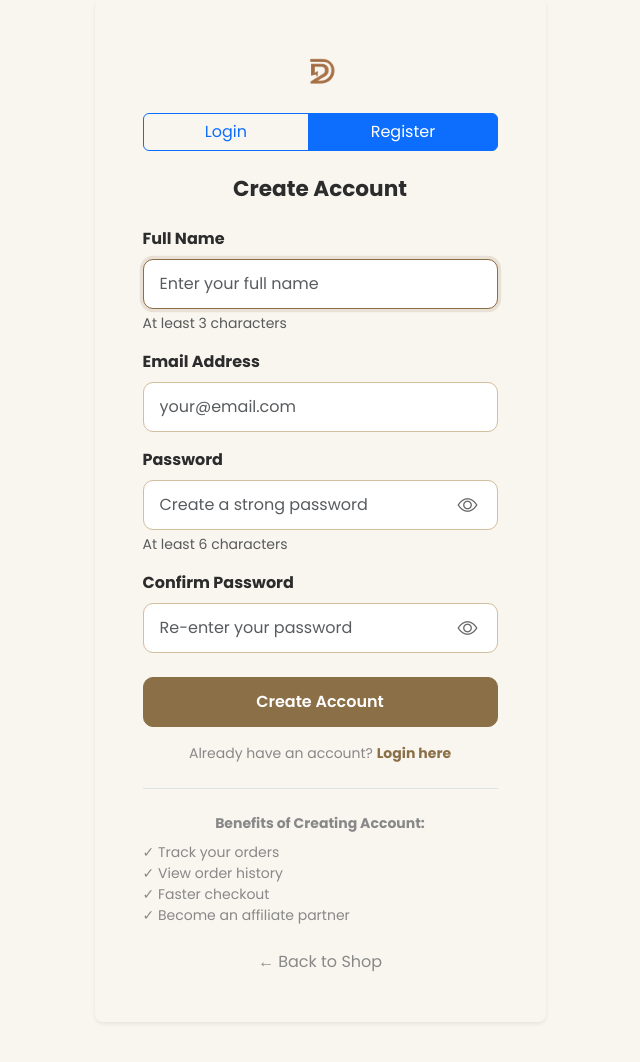
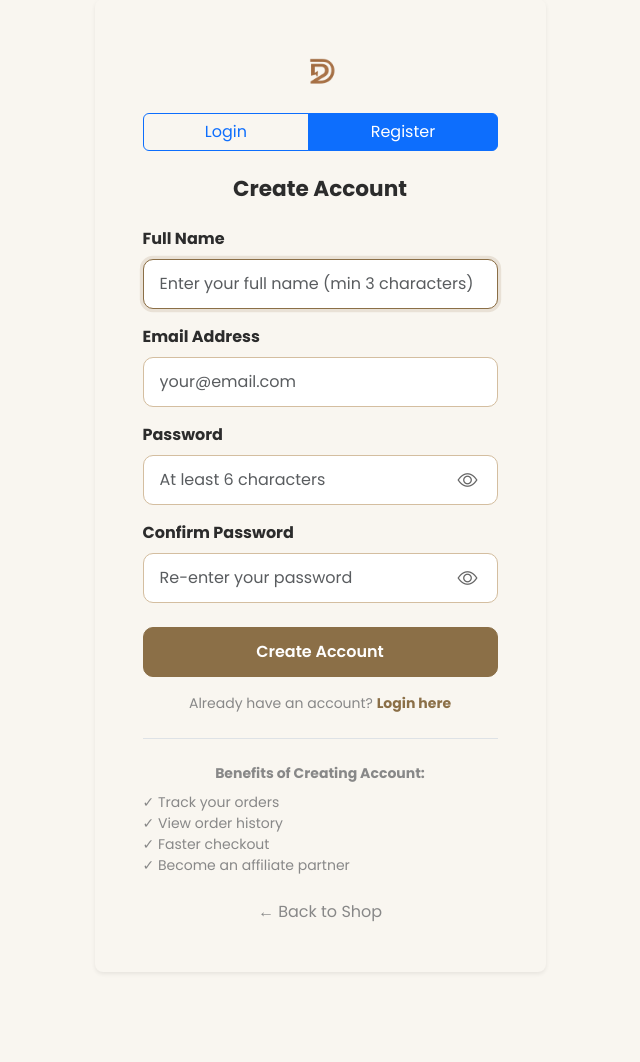
Before and after one commit to Sam15246/fitness-brand-dominate, a Flask app: page /auth/register in a window 1280 px wide. Shown: the part 132-1194 px from the top of the page, without its empty margins (320-960 px from the left). Run offline with Flask 3, Linux system fonts and the light colour scheme.

Commit message:
trying to correct the register password screen

```diff
--- a/app/templates/auth/register.html
+++ b/app/templates/auth/register.html
@@ -63,8 +63,7 @@
                             <div class="mb-3">
                                 <label for="register_name" class="form-label fw-bold">Full Name</label>
                                 <input type="text" class="form-control" id="register_name" name="name"
-                                       placeholder="Enter your full name" required minlength="3" autofocus>
-                                <div class="form-text">At least 3 characters</div>
+                                       placeholder="Enter your full name (min 3 characters)" required minlength="3" autofocus>
                             </div>
 
                             <div class="mb-3">
@@ -75,23 +74,22 @@
 
                             <div class="mb-3">
                                 <label for="register_password" class="form-label fw-bold">Password</label>
-                                <div class="password-input-wrapper">
+                                <div class="password-input-wrapper" style="position: relative;">
                                     <input type="password" class="form-control" id="register_password" name="password"
-                                           placeholder="Create a strong password" required minlength="6">
-                                    <button type="button" class="password-toggle-btn" onclick="togglePassword('register_password')" aria-label="Toggle password visibility">
-                                        <i class="bi bi-eye"></i>
+                                           placeholder="At least 6 characters" required minlength="6" style="padding-right: 50px;">
+                                    <button type="button" class="password-toggle-btn" onclick="togglePassword('register_password')" aria-label="Toggle password visibility" style="position: absolute; right: 12px; top: 50%; transform: translateY(-50%); background: none; border: none; cursor: pointer; z-index: 10;">
+                                        <i class="bi bi-eye" style="font-size: 20px; color: #666;"></i>
                                     </button>
                                 </div>
-                                <div class="form-text">At least 6 characters</div>
                             </div>
 
                             <div class="mb-4">
                                 <label for="register_confirm_password" class="form-label fw-bold">Confirm Password</label>
-                                <div class="password-input-wrapper">
+                                <div class="password-input-wrapper" style="position: relative;">
                                     <input type="password" class="form-control" id="register_confirm_password" name="confirm_password"
-                                           placeholder="Re-enter your password" required>
-                                    <button type="button" class="password-toggle-btn" onclick="togglePassword('register_confirm_password')" aria-label="Toggle password visibility">
-                                        <i class="bi bi-eye"></i>
+                                           placeholder="Re-enter your password" required style="padding-right: 50px;">
+                                    <button type="button" class="password-toggle-btn" onclick="togglePassword('register_confirm_password')" aria-label="Toggle password visibility" style="position: absolute; right: 12px; top: 50%; transform: translateY(-50%); background: none; border: none; cursor: pointer; z-index: 10;">
+                                        <i class="bi bi-eye" style="font-size: 20px; color: #666;"></i>
                                     </button>
                                 </div>
                             </div>
--- a/app/templates/base.html
+++ b/app/templates/base.html
@@ -17,7 +17,7 @@
     <link rel="icon" href="{{ url_for('static', filename='images/logo.png') }}">
 
     <!-- Custom CSS -->
-    <link rel="stylesheet" href="{{ url_for('static', filename='css/style.css') }}?v=2.2">
+    <link rel="stylesheet" href="{{ url_for('static', filename='css/style.css') }}?v=2.6">
 
     {% block extra_css %}{% endblock %}
 </head>
```
